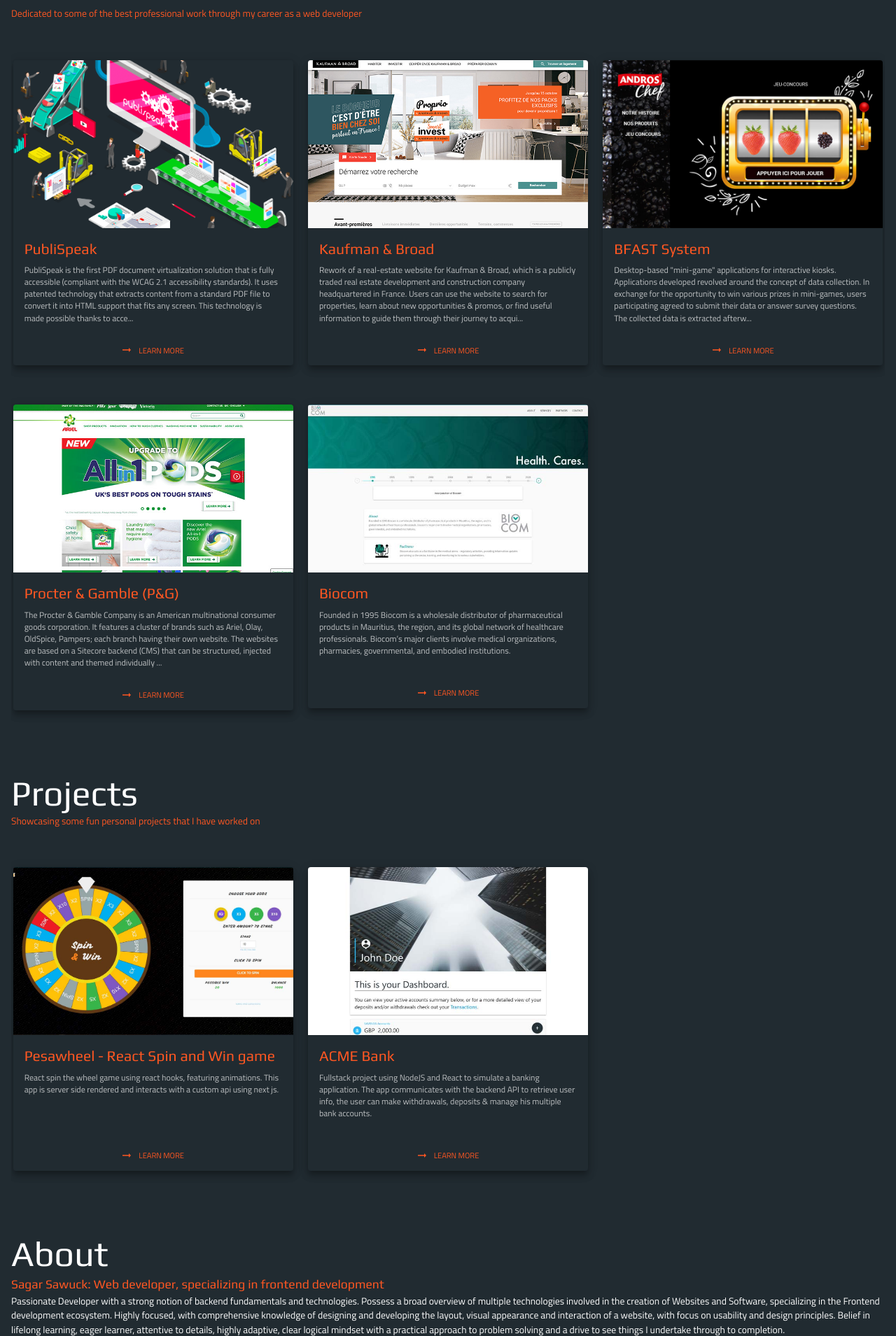
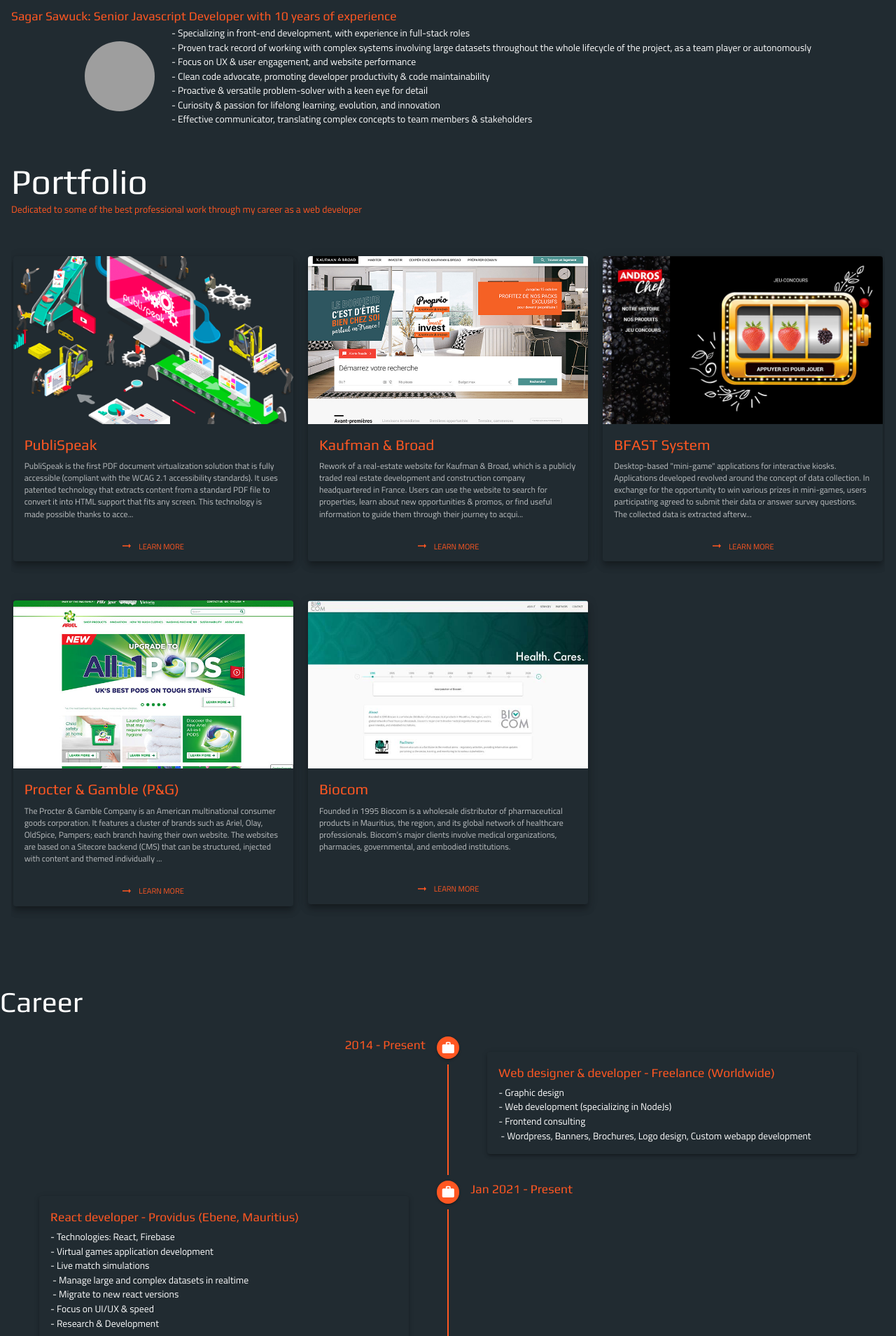
Before and after one commit to sagarsys/sagarsys.net, a React (Create React App) app: page / in a window 1280 px wide. Shown: the part 531-2440 px from the top of the page at 70% size. Built offline with nearby package versions, Linux system fonts and the light colour scheme; grey boxes are pictures that could not be loaded.

Commit message:
update deps

```diff
--- a/public/data/about.json
+++ b/public/data/about.json
@@ -1,7 +1,7 @@
 {
   "name": "Sagar Sawuck",
-  "description": "Passionate Developer with a strong notion of backend fundamentals and technologies. Possess a broad overview of multiple technologies involved in the creation of Websites and Software, specializing in the Frontend development ecosystem. Highly focused, with comprehensive knowledge of designing and developing the layout, visual appearance and interaction of a website, with focus on usability and design principles. Belief in lifelong learning, eager learner, attentive to details, highly adaptive, clear logical mindset with a practical approach to problem solving and a drive to see things I undertake through to completion.",
-  "title": "Web developer, specializing in frontend development",
+  "title": "Senior Javascript Developer with 10 years of experience",
+  "description": "Specializing in front-end development, with experience in full-stack roles|Proven track record of working with complex systems involving large datasets throughout the whole lifecycle of the project, as a team player or autonomously|Focus on UX & user engagement, and website performance|Clean code advocate, promoting developer productivity & code maintainability|Proactive & versatile problem-solver with a keen eye for detail|Curiosity & passion for lifelong learning, evolution, and innovation|Effective communicator, translating complex concepts to team members & stakeholders",
   "social": {
     "email": "sagar.sawuck@gmail.com",
     "github": "https://github.com/sagarsys",
--- a/src/components/About.jsx
+++ b/src/components/About.jsx
@@ -1,17 +1,16 @@
 import React from 'react'
 import Container from '@material-ui/core/Container'
 import FullHeightSection from './FullHeightSection'
-import Contact from './Contact'
 import useFetchData from '../hooks/useFetchData'
 import AboutSkeleton from './AboutSkeleton'
 import { makeStyles } from '@material-ui/core/styles'
 import ErrorMessage from './ErrorMessage'
-import Career from './Career'
 import AboutContent from './AboutContent'
 
 const useStyles = makeStyles((theme) => ({
     root: {
         paddingBottom: theme.spacing(3),
+        marginBottom: theme.spacing(5),
     },
 }))
 
@@ -29,8 +28,6 @@
                 <AboutContent data={data} />
                 {isLoading && <AboutSkeleton />}
                 {error && <ErrorMessage error={error} />}
-                <Career />
-                {data && <Contact data={data} />}
             </Container>
         </FullHeightSection>
     )
--- a/src/components/AboutContent.jsx
+++ b/src/components/AboutContent.jsx
@@ -1,18 +1,44 @@
 import React from 'react'
 import Typography from '@material-ui/core/Typography'
+import { Avatar } from '@material-ui/core'
+import { makeStyles } from '@material-ui/core/styles'
+
+const useStyles = makeStyles((theme) => ({
+    description: {
+        display: 'flex',
+        justifyContent: 'center',
+        alignItems: 'center',
+    },
+    avatar: {
+        width: '100px',
+        height: '100px',
+        marginRight: theme.spacing(4),
+    }
+}))
+
 
 export default function AboutContent({ data }) {
+    const classes = useStyles();
+
+    if (!data) return null;
+    const { name, title, description } = data;
+    const descriptions = description.split('|');
+
     return (
         <>
             <Typography variant="h2">About</Typography>
-            {data && (
-                <>
-                    <Typography color="secondary" variant="h6">
-                        {data.name}: {data.title}
-                    </Typography>
-                    <Typography variant="body1">{data.description}</Typography>
-                </>
-            )}
+            <Typography color="secondary" variant="h6">
+                {name}: {title}
+            </Typography>
+
+            <div className={classes.description}>
+                <Avatar alt="Sagar Sawuck" src="images/img/sagar.jpeg" className={classes.avatar} />
+                <div>
+                    {descriptions.map((item, index) => (
+                        <Typography variant="body1" key={`${item}-${index}`}>- {item}</Typography>
+                    ))}
+                </div>
+            </div>
         </>
     )
 }
--- a/src/components/Career.jsx
+++ b/src/components/Career.jsx
@@ -21,7 +21,7 @@
         'career section data'
     )
     return (
-        <Container id="career" className={classes.root}>
+        <Container fixed id="career" className={classes.root}>
             <Typography variant="h3">Career</Typography>
             {data && <CareerTimeline events={data} />}
             {isLoading && <Skeleton variant="rect" width="100%" height={500} />}
--- a/src/components/Contact.jsx
+++ b/src/components/Contact.jsx
@@ -5,6 +5,7 @@
 import MailOutlineIcon from '@material-ui/icons/MailOutline'
 import Typography from '@material-ui/core/Typography'
 import SocialLinks from './SocialLinks'
+import useFetchData from '../hooks/useFetchData'
 
 const desktopHeight = 400
 const mobileHeight = 200 + 24 // margin
@@ -76,11 +77,20 @@
     },
 }))
 
-export default function Contact({ data }) {
+export default function Contact() {
     const classes = useStyles()
+    const apiUrl = `data/about.json`
+    const { data, isLoading } = useFetchData(
+        apiUrl,
+        'about section data'
+    )
+
+    if (isLoading || !data) return null;
+
     const { social } = data
     const { email } = social
     return (
+        <Container fixed className={classes.root}>
             <section id="contact">
                 <Container className={classes.root} disableGutters>
                     <Link
@@ -141,5 +151,6 @@
                 </Container>
                 <SocialLinks data={social} />
             </section>
+        </Container>
     )
 }
--- a/src/components/Main.jsx
+++ b/src/components/Main.jsx
@@ -3,14 +3,15 @@
 import HeroBanner from './HeroBanner'
 import AppBar from './AppBar'
 import Portfolio from './Portfolio'
-import Projects from './Projects'
 import About from './About'
+import Contact from './Contact'
 import Footer from './Footer'
 import ScrollTop from './ScrollTop'
 import Fab from '@material-ui/core/Fab'
 import KeyboardArrowUpIcon from '@material-ui/icons/KeyboardArrowUp'
 import Toolbar from '@material-ui/core/Toolbar'
 import { makeStyles } from '@material-ui/core/styles'
+import Career from './Career'
 
 const useStyles = makeStyles({
     anchor: {
@@ -26,9 +27,10 @@
             <Toolbar id="back-to-top-anchor" className={classes.anchor} />
             <AppBar />
             <HeroBanner />
+            <About />
             <Portfolio />
-            <Projects />
-            <About />
+            <Career />
+            <Contact />
             <Footer />
             <ScrollTop {...props}>
                 <Fab
```
Also changed, not shown: package.json (+10 -4 lines), 2 other files (tests, documents, lock files or other folders). Lines whose indentation alone changed are shown as unchanged.
